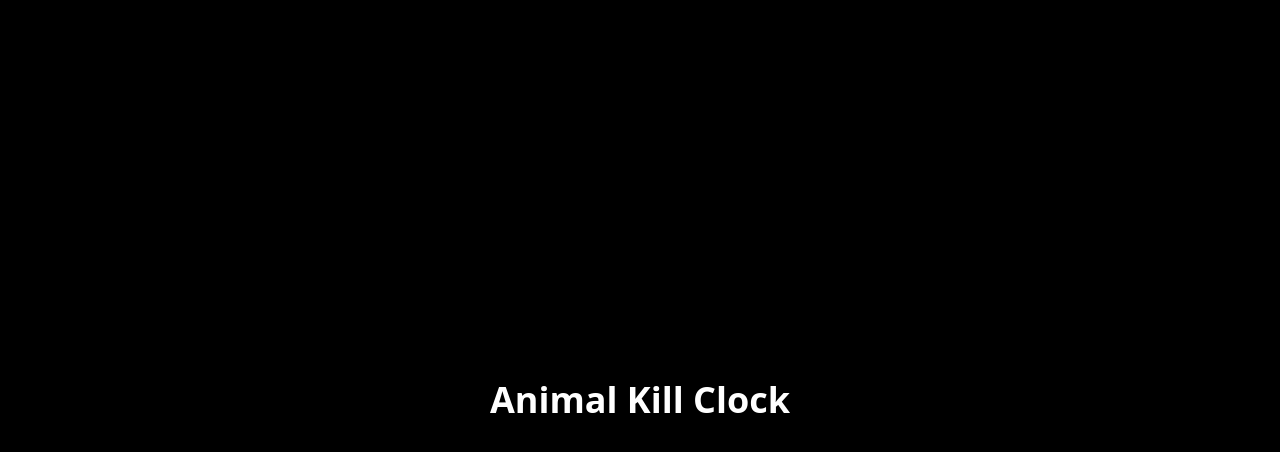
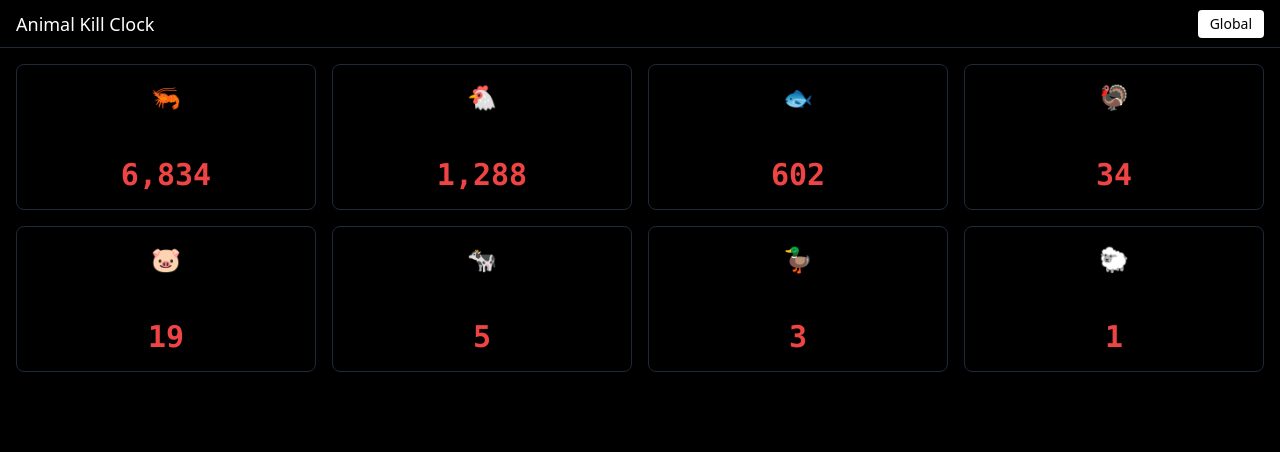
Before and after one commit to Stimul8d/ARA-Kill-Clock, a SvelteKit app: page / in a window 1280 px wide. Shown: the top 452 px of the page. Built offline with nearby package versions, Linux system fonts and the light colour scheme.

Commit message:
add Counter component and NavBar; implement animal counts store and update logic

```diff
--- /dev/null
+++ b/src/lib/components/Counter.svelte
@@ -0,0 +1,13 @@
+<script lang="ts">
+  import type { AnimalCount } from '../stores/killClock';
+
+  export let animal: AnimalCount;
+
+  $: formattedCount = new Intl.NumberFormat('en-US').format(Math.floor(animal.count));
+</script>
+
+<div class="flex flex-col items-center justify-center p-4 border border-gray-800 rounded-lg bg-black/50">
+  <div class="text-2xl mb-2">{animal.icon}</div>
+  <h2 class="text-xl font-bold mb-2">{animal.species}</h2>
+  <div class="text-3xl font-mono font-bold text-red-500">{formattedCount}</div>
+</div>
--- /dev/null
+++ b/src/lib/components/NavBar.svelte
@@ -0,0 +1,20 @@
+<script lang="ts">
+  let regions = [
+    { id: 'global', name: 'Global' }
+  ];
+  let activeRegion = regions[0];
+</script>
+
+<nav class="w-full bg-black border-b border-gray-800 px-4 h-12 flex items-center justify-between">
+  <h1 class="text-white text-lg font-medium">Animal Kill Clock</h1>
+  <div class="flex gap-4">
+    {#each regions as region}
+      <button
+        class="px-3 py-1 rounded text-sm {activeRegion.id === region.id ? 'bg-white text-black' : 'text-white'}"
+        on:click={() => activeRegion = region}
+      >
+        {region.name}
+      </button>
+    {/each}
+  </div>
+</nav>
--- /dev/null
+++ b/src/lib/stores/killClock.ts
@@ -0,0 +1,60 @@
+import { writable } from 'svelte/store';
+
+export interface AnimalCount {
+    species: string;
+    count: number;
+    annualRate: number;
+    icon: string;
+}
+
+// Animals in descending order by annual rate
+export const animalCounts = writable<AnimalCount[]>([
+    {
+        species: 'Shellfish',
+        count: 0,
+        annualRate: 43_109_000_000,
+        icon: '🦐'
+    },
+    {
+        species: 'Chickens',
+        count: 0,
+        annualRate: 8_127_632_113,
+        icon: '🐔'
+    },
+    {
+        species: 'Fish',
+        count: 0,
+        annualRate: 3_797_000_000,
+        icon: '🐟'
+    },
+    {
+        species: 'Turkeys',
+        count: 0,
+        annualRate: 214_508_816,
+        icon: '🦃'
+    },
+    {
+        species: 'Pigs',
+        count: 0,
+        annualRate: 124_061_094,
+        icon: '🐷'
+    },
+    {
+        species: 'Cattle',
+        count: 0,
+        annualRate: 36_163_973,
+        icon: '🐄'
+    },
+    {
+        species: 'Ducks',
+        count: 0,
+        annualRate: 23_275_362,
+        icon: '🦆'
+    },
+    {
+        species: 'Sheep',
+        count: 0,
+        annualRate: 7_499_676,
+        icon: '🐑'
+    }
+]);
--- a/src/routes/+layout.svelte
+++ b/src/routes/+layout.svelte
@@ -1,10 +1,12 @@
 <script lang="ts">
-	import '../app.css';
-	let { children } = $props();
+  import '../app.css';
+  import NavBar from '$lib/components/NavBar.svelte';
+  let { children } = $props();
 </script>
 
-<div class="min-h-screen bg-black flex items-center justify-center">
-	<div class="text-white">
-		{@render children()}
-	</div>
+<div class="min-h-screen bg-black">
+  <NavBar />
+  <main class="container mx-auto p-4">
+    {@render children()}
+  </main>
 </div>
--- a/src/routes/+page.svelte
+++ b/src/routes/+page.svelte
@@ -1 +1,24 @@
-<h1 class="text-4xl font-bold">Animal Kill Clock</h1>
+<script lang="ts">
+  import { animalCounts } from '$lib/stores/killClock';
+  import Counter from '$lib/components/Counter.svelte';
+
+  // Update counts every second based on annual rate
+  let startTime = Date.now();
+
+  function updateCounts() {
+    const elapsedSeconds = (Date.now() - startTime) / 1000;
+    $animalCounts = $animalCounts.map(animal => ({
+      ...animal,
+      count: (animal.annualRate / (365 * 24 * 60 * 60)) * elapsedSeconds
+    }));
+    requestAnimationFrame(updateCounts);
+  }
+
+  updateCounts();
+</script>
+
+<div class="grid grid-cols-2 md:grid-cols-4 gap-4">
+  {#each $animalCounts as animal}
+    <Counter {animal} />
+  {/each}
+</div>
```
